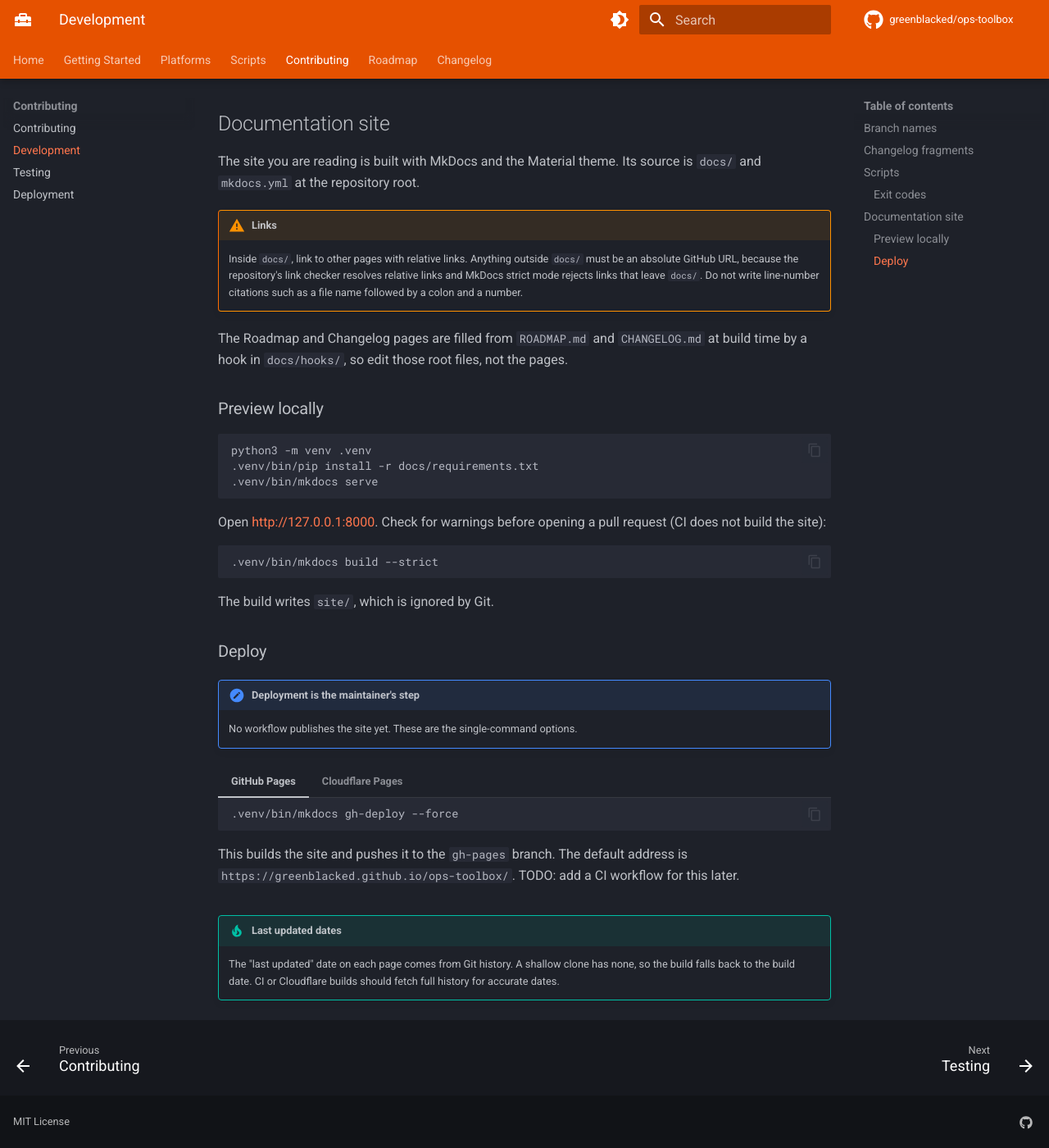
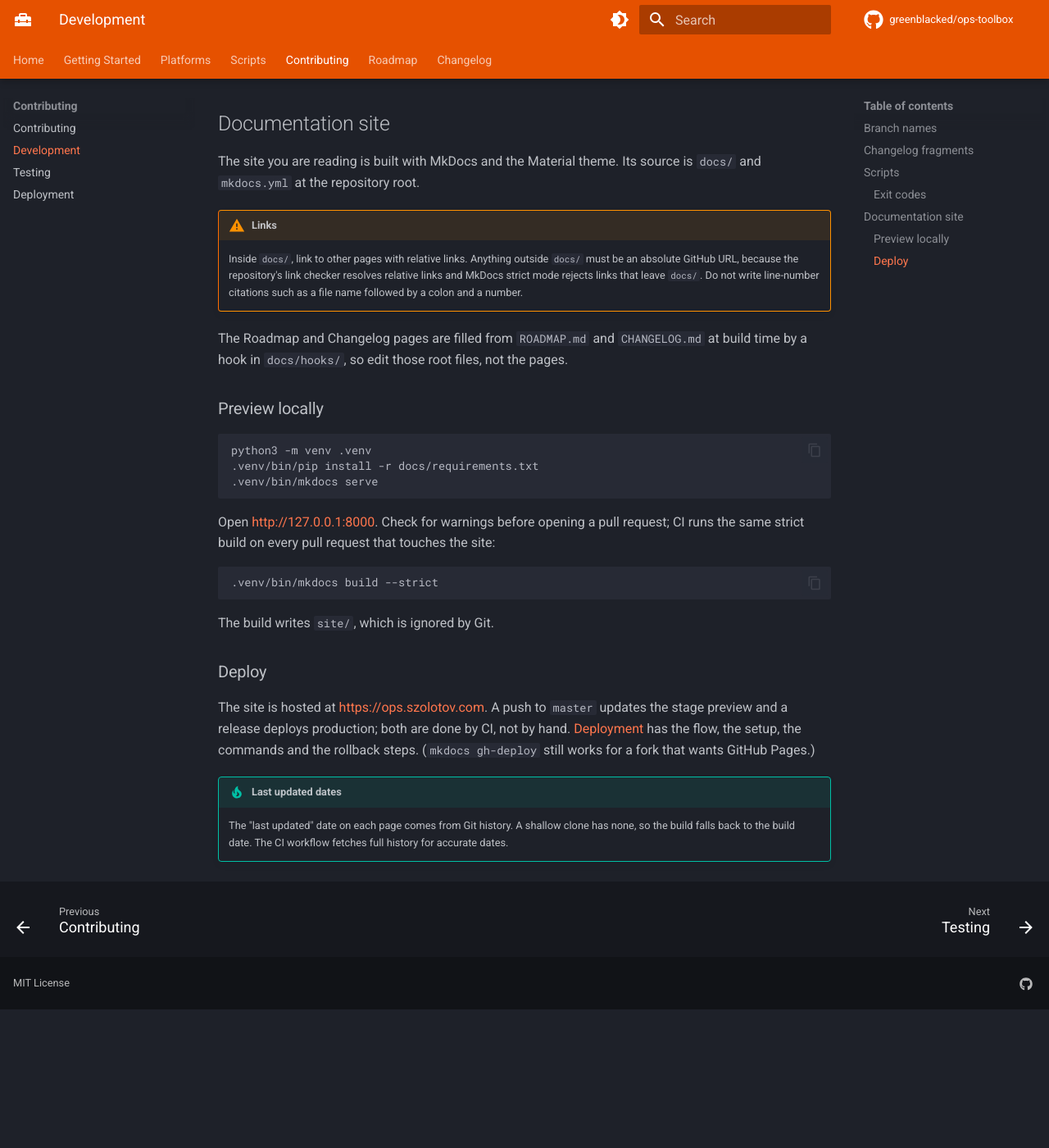
Before and after one commit to greenblacked/ops-toolbox, an MkDocs documentation site: the page built from docs/contributing/development.md, in a window 1280 px wide and 1400 px high, scrolled down 2128 px. Shown: the whole window at 82% size. Built offline with MkDocs 1.6.1 and Material for MkDocs 9.7.7, drawn with Linux system fonts in a browser that asks for light colours; comment, search, counter and statistics services are not loaded; after the commit the page ends 3359 px from its top, so only the background shows below that.

Commit message:
docs(site): point the docs at the CI build and the new hosting

````diff
--- a/docs/contributing/development.md
+++ b/docs/contributing/development.md
@@ -93,8 +93,8 @@ python3 -m venv .venv
 .venv/bin/mkdocs serve
 ```
 
-Open <http://127.0.0.1:8000>. Check for warnings before opening a pull request (CI does not build the
-site):
+Open <http://127.0.0.1:8000>. Check for warnings before opening a pull request;
+CI runs the same strict build on every pull request that touches the site:
 
 ```bash
 .venv/bin/mkdocs build --strict
@@ -104,38 +104,13 @@ The build writes `site/`, which is ignored by Git.
 
 ### Deploy
 
-!!! note "Deployment is the maintainer's step"
-    No workflow publishes the site yet. These are the single-command options.
-
-=== "GitHub Pages"
-
-    ```bash
-    .venv/bin/mkdocs gh-deploy --force
-    ```
-
-    This builds the site and pushes it to the `gh-pages` branch. The default
-    address is `https://greenblacked.github.io/ops-toolbox/`. TODO: add a CI
-    workflow for this later.
-
-=== "Cloudflare Pages"
-
-    Connect the repository in the Cloudflare dashboard with these settings:
-
-    ```text
-    Build command:    pip install -r docs/requirements.txt && mkdocs build
-    Output directory: site
-    ```
-
-    Or build locally and upload directly:
-
-    ```bash
-    .venv/bin/mkdocs build
-    npx wrangler pages deploy site --project-name ops-toolbox
-    ```
-
-    Set `site_url` in `mkdocs.yml` to the final address.
+The site is hosted at <https://ops.szolotov.com>. A push to `master` updates
+the stage preview and a release deploys production; both are done by CI, not
+by hand. [Deployment](deployment.md) has the flow, the setup, the commands and
+the rollback steps. (`mkdocs gh-deploy` still works for a fork that wants
+GitHub Pages.)
 
 !!! tip "Last updated dates"
     The "last updated" date on each page comes from Git history. A shallow
-    clone has none, so the build falls back to the build date. CI or
-    Cloudflare builds should fetch full history for accurate dates.
+    clone has none, so the build falls back to the build date. The
+    CI workflow fetches full history for accurate dates.
````
Also changed, not shown: CONTRIBUTING.md (+5 -1 lines), README.md (+7 -2 lines), changelog.d/added/docs-site.md (+5 -1 lines), docs/contributing/testing.md (+4 -1 lines), docs/index.md (+2 -1 lines).
